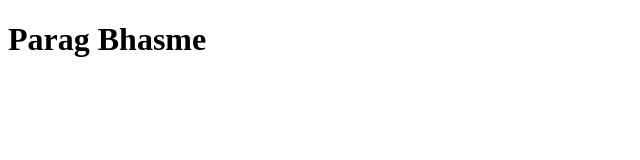
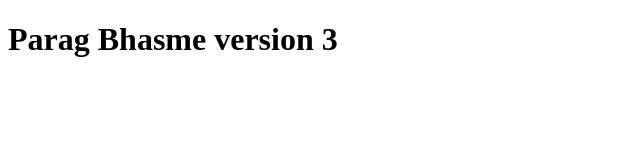
Before and after one commit to paragbhasme/myrepo, a plain HTML site: page index.html in a window 1280 px wide. Shown: the whole page, without its empty margins (0-640 px from the left). Drawn offline with Linux system fonts and the light colour scheme.

Commit message:
Version3

```diff
--- a/index.html
+++ b/index.html
@@ -6,6 +6,6 @@
     <title>Document</title>
   </head>
   <body>
-    <h1>Parag Bhasme</h1>
+    <h1>Parag Bhasme version 3</h1>
   </body>
 </html>
```
